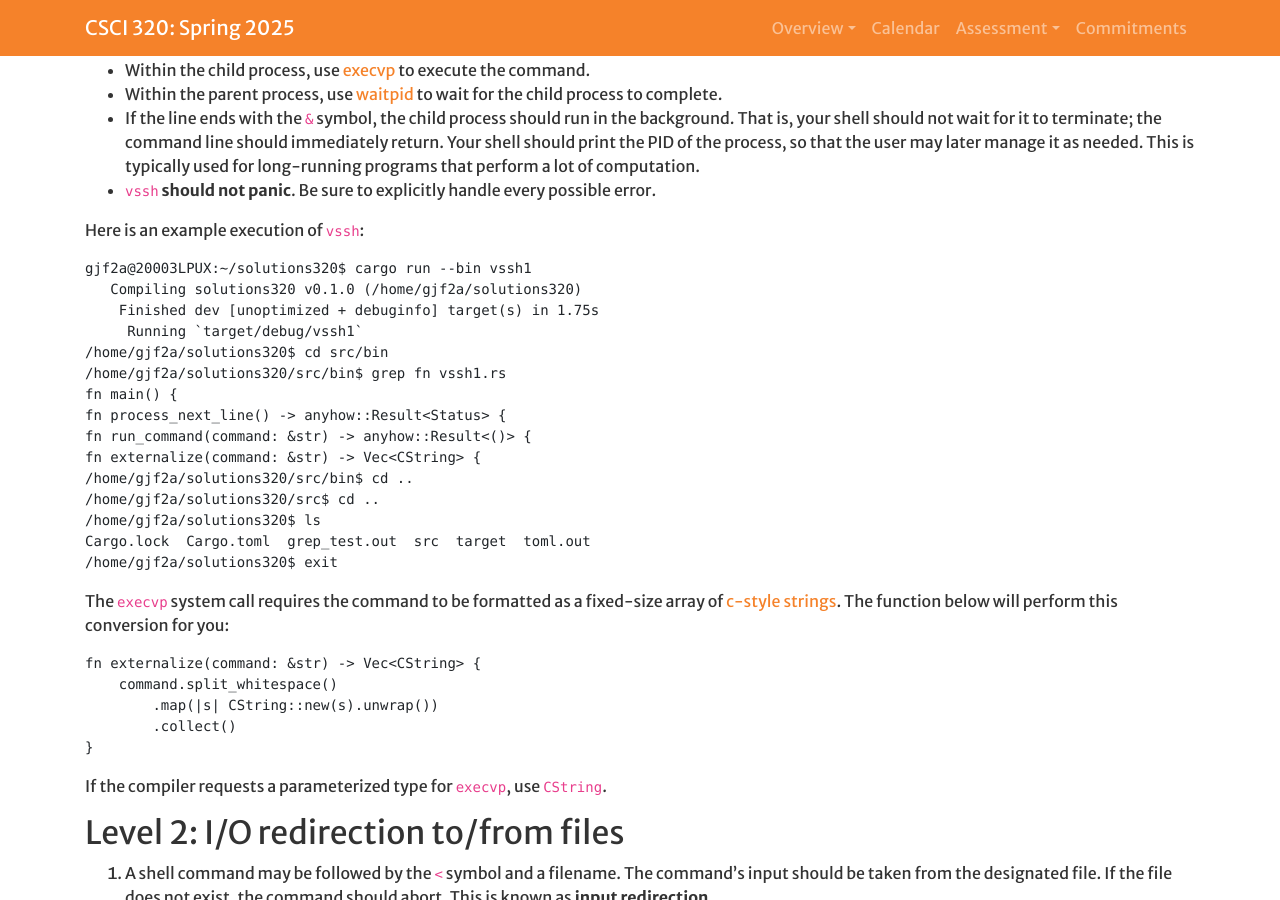
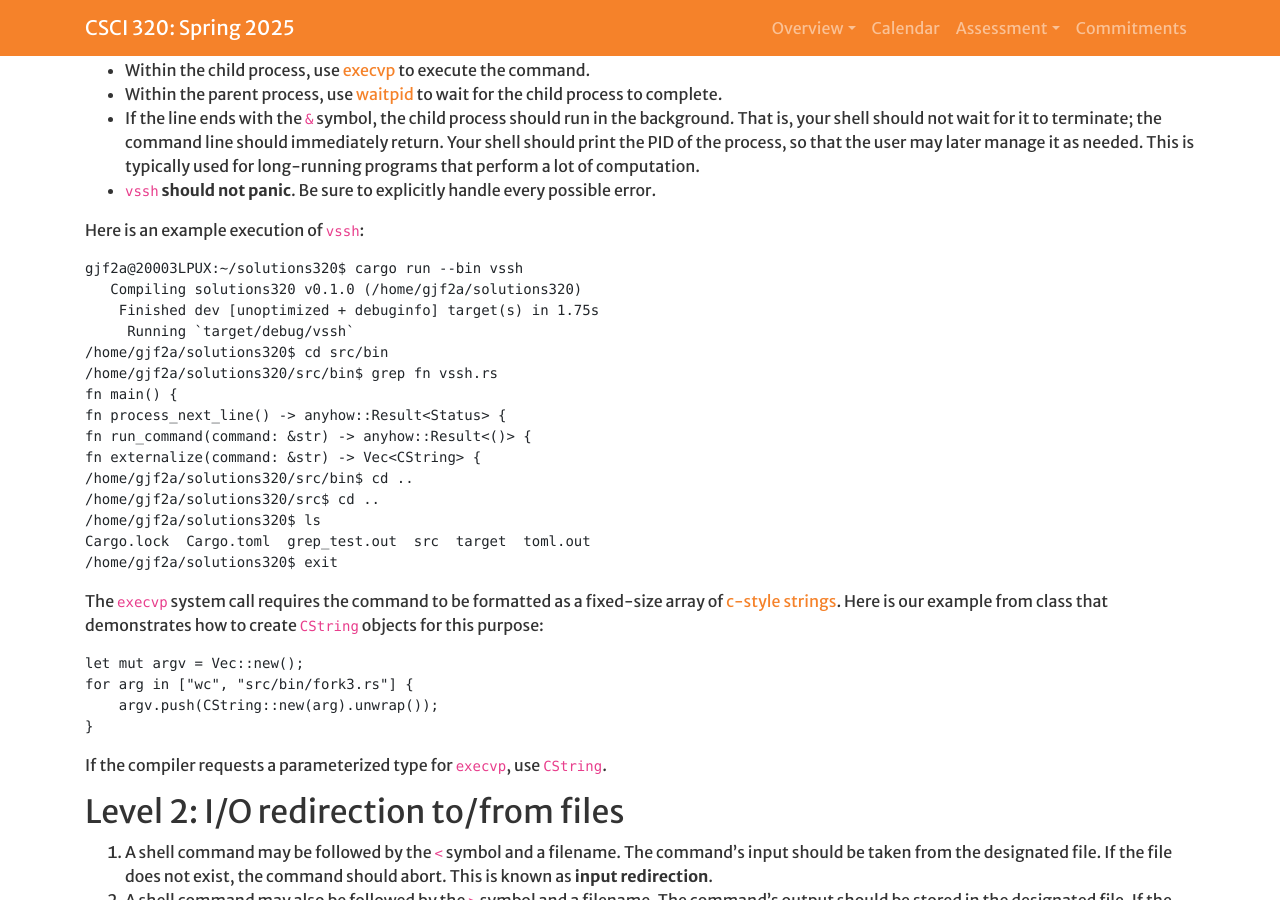
Before and after one commit to Hendrix-CS/csci320, a Jekyll site: the page built from projects/vssh.md, in a window 1280 px wide and 900 px high, scrolled down 428 px. Built offline with Jekyll 4.4.1, drawn with Linux system fonts in a browser that asks for light colours; a script that is not in the unit is left out; our own code applies the rules of GitHub Pages for plain Markdown files.

Commit message:
Slight revision to examples

````diff
--- a/projects/vssh.md
+++ b/projects/vssh.md
@@ -28,12 +28,12 @@ computation.
 Here is an example execution of `vssh`:
 
 ```
-gjf2a@20003LPUX:~/solutions320$ cargo run --bin vssh1
+gjf2a@20003LPUX:~/solutions320$ cargo run --bin vssh
    Compiling solutions320 v0.1.0 (/home/gjf2a/solutions320)
     Finished dev [unoptimized + debuginfo] target(s) in 1.75s
-     Running `target/debug/vssh1`
+     Running `target/debug/vssh`
 /home/gjf2a/solutions320$ cd src/bin
-/home/gjf2a/solutions320/src/bin$ grep fn vssh1.rs
+/home/gjf2a/solutions320/src/bin$ grep fn vssh.rs
 fn main() {
 fn process_next_line() -> anyhow::Result<Status> {
 fn run_command(command: &str) -> anyhow::Result<()> {
@@ -46,14 +46,12 @@ Cargo.lock  Cargo.toml  grep_test.out  src  target  toml.out
 ```
 
 The `execvp` system call requires the command to be formatted as a fixed-size array of
-[c-style strings](https://doc.rust-lang.org/std/ffi/struct.CString.html). The function
-below will perform this conversion for you:
-
+[c-style strings](https://doc.rust-lang.org/std/ffi/struct.CString.html). Here is our
+example from class that demonstrates how to create `CString` objects for this purpose:
 ```
-fn externalize(command: &str) -> Vec<CString> {
-    command.split_whitespace()
-        .map(|s| CString::new(s).unwrap())
-        .collect()
+let mut argv = Vec::new();
+for arg in ["wc", "src/bin/fork3.rs"] {
+    argv.push(CString::new(arg).unwrap());
 }
 ```
 
````
